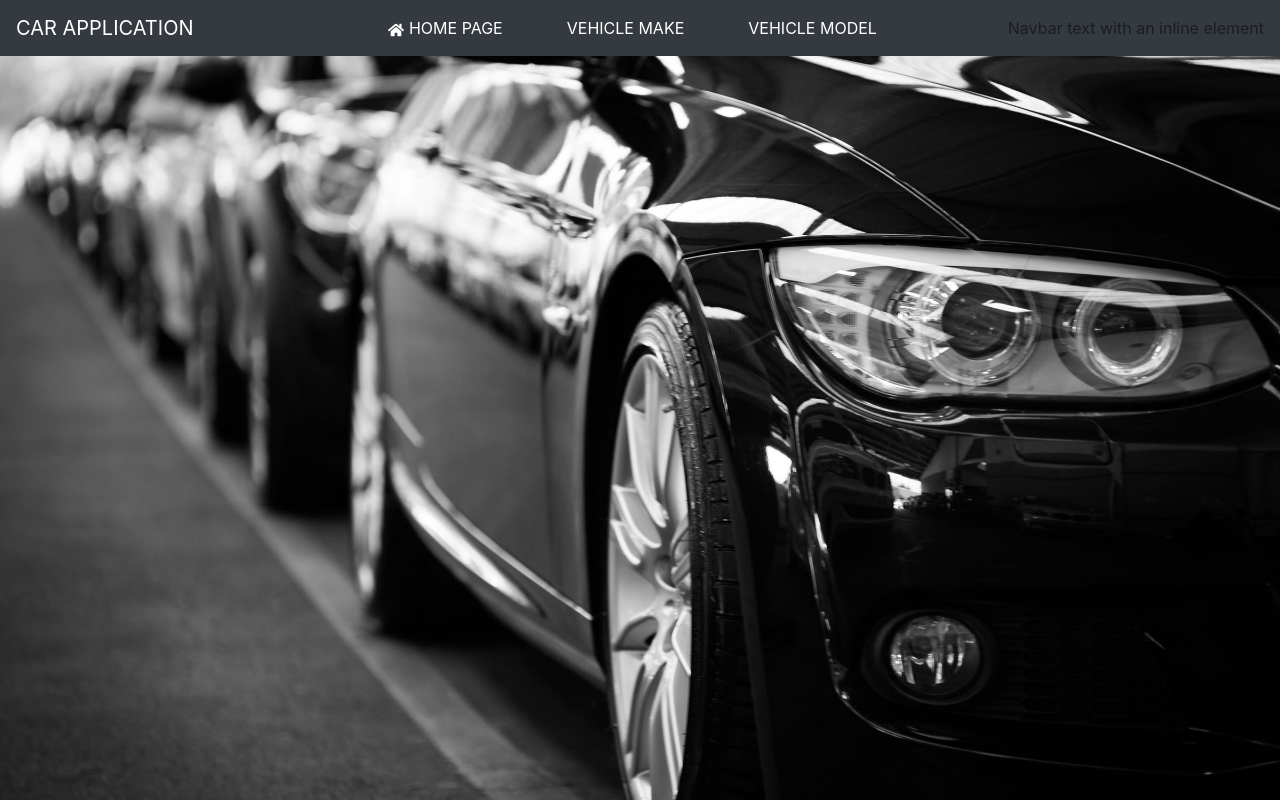
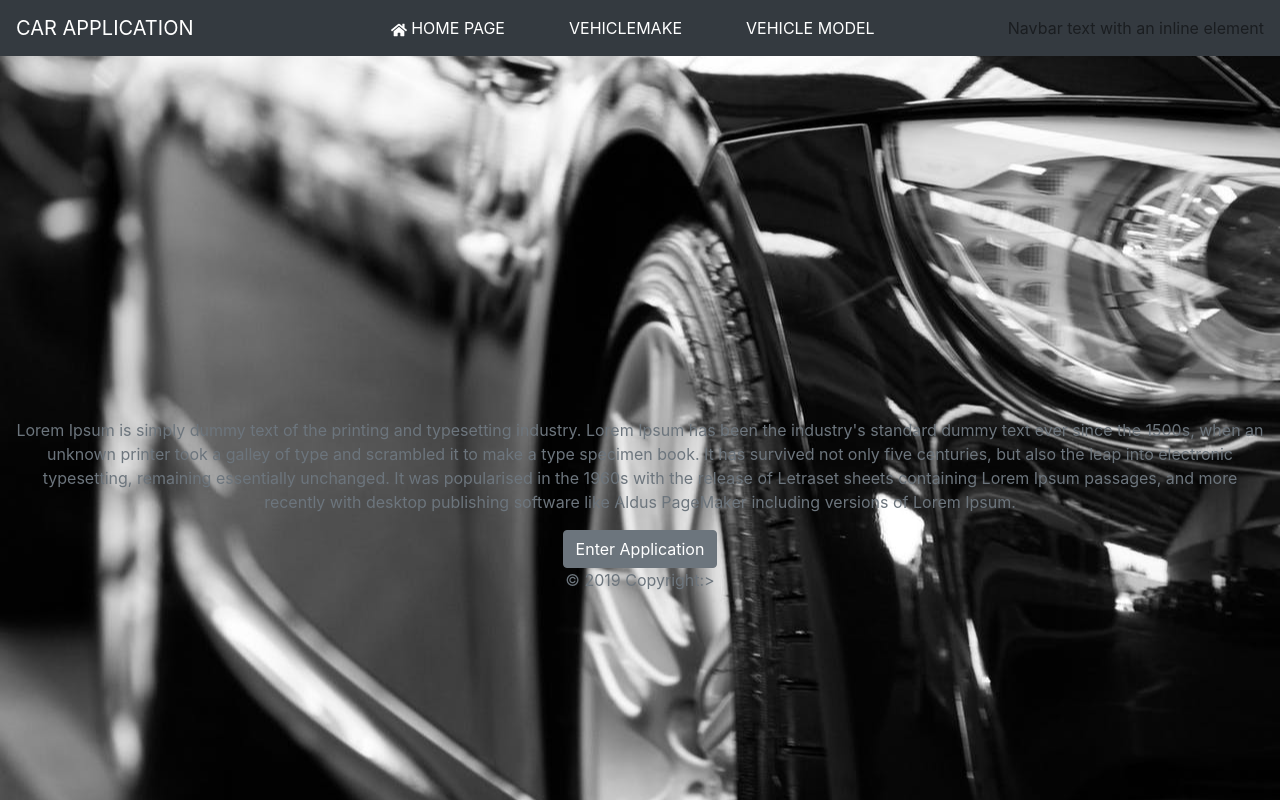
Before and after one commit to Petar031/Project7, a React (Create React App) app: page / in a window 1280 px wide. Shown: the top 800 px of the page. Built offline with nearby package versions, Linux system fonts and the light colour scheme.

Commit message:
Creating home background and navbar

```diff
--- a/package.json
+++ b/package.json
@@ -8,6 +8,7 @@
     "react-bootstrap": "^1.0.0-beta.14",
     "react-dom": "^16.10.2",
     "react-icons": "^3.8.0",
+    "react-router-bootstrap": "^0.25.0",
     "react-router-dom": "^5.1.2",
     "react-scripts": "3.2.0"
   },
--- a/src/App.css
+++ b/src/App.css
@@ -19,6 +19,15 @@ div .container-fluid{
 }
 
 
+.HomePage{
+  background-image:url("./assets/backgroundImg.jpeg");
+  display:flex;
+  background-position:center;
+  background-attachment:fixed;
+  align-items:center;
+  justify-content:center;
+  height:913px;
+}
 
 /*.App-header {
   background-color: #282c34;
--- a/src/components/Navbar.js
+++ b/src/components/Navbar.js
@@ -2,8 +2,14 @@ import React, { Component } from 'react'
 import {FaHome} from 'react-icons/fa'
 
 
+
 export default class Navbar extends Component {
     render() {
+
+
+
+
+
         return (
 
 
@@ -11,20 +17,20 @@ export default class Navbar extends Component {
 
             <nav class="navbar navbar-expand-lg navbar-light bg-dark">
 
-  <a class="navbar-brand text-white text-uppercase" href="#">Car Application</a>
+  <a class="navbar-brand text-white text-uppercase" href="/">Car Application</a>
   <button class="navbar-toggler" type="button" data-toggle="collapse" data-target="#navbarText" aria-controls="navbarText" aria-expanded="false" aria-label="Toggle navigation">
     <span class="navbar-toggler-icon"></span>
   </button>
   <div class="collapse navbar-collapse" id="navbarText">
     <ul class="navbar-nav m-auto">
       <li class="nav-item active">
-        <a class="nav-link text-white text-uppercase ml-5" href="#"><FaHome/> Home Page<span class="sr-only">(current)</span></a>
+       <a class="nav-link text-white text-uppercase ml-5" href="/"> <FaHome/> Home Page<span class="sr-only">(current)</span></a>
       </li>
       <li class="nav-item">
-        <a class="nav-link text-white text-uppercase ml-5" href="#">Vehicle Make</a>
+       <a class="nav-link text-white text-uppercase ml-5" href="/VehicleMake">VehicleMake </a>
       </li>
       <li class="nav-item">
-        <a class="nav-link text-white text-uppercase ml-5" href="#">Vehicle Model</a>
+        <a class="nav-link text-white text-uppercase ml-5" href="/VehicleModel">   Vehicle Model</a>
       </li>
     </ul>
     <span class="navbar-text">
--- a/src/pages/HomePage.js
+++ b/src/pages/HomePage.js
@@ -1,22 +1,28 @@
 import React from 'react'
 import {Link} from 'react-router-dom'
-import MainImage from '../assets/backgroundImg.jpeg'
+/*import MainImage from '../assets/backgroundImg.jpeg'*/
+
 
 export default function HomePage() {
 
     return (
 
 
-              <div class="container-fluid px-0">
-                  <div class="row mx-0">
-                      <div class="col-12 px-0">
-                <img src={MainImage} alte="Car background image" class="img-fluid"></img>
-               <Link to="/VehicleMake">
+              <div class="HomePage">
+                  <div class="col-sm-12 col-md-12 col-lg-12 col-xl-12 text-center">
+                      <div class="home-text">
+                <p class="text-muted">Lorem Ipsum is simply dummy text of the printing and typesetting industry. Lorem Ipsum has been the industry's standard dummy text ever since the 1500s, when an unknown printer took a galley of type and scrambled it to make a type specimen book. It has survived not only five centuries, but also the leap into electronic typesetting, remaining essentially unchanged. It was popularised in the 1960s with the release of Letraset sheets containing Lorem Ipsum passages, and more recently with desktop publishing software like Aldus PageMaker including versions of Lorem Ipsum.</p>
+             <Link to="/VehicleMake">
                <button type="button" class="btn btn-secondary">Enter Application</button>
                </Link>
+               </div>
+               <div class="home-footer-text">
+              <p class="text-muted"> © 2019 Copyright:></p>
+              </div>
+               </div>
                 </div>
-               </div>
-            </div>
+
+
 
 
 
```
Also changed, not shown: 2 other files (tests, documents, lock files or other folders).
